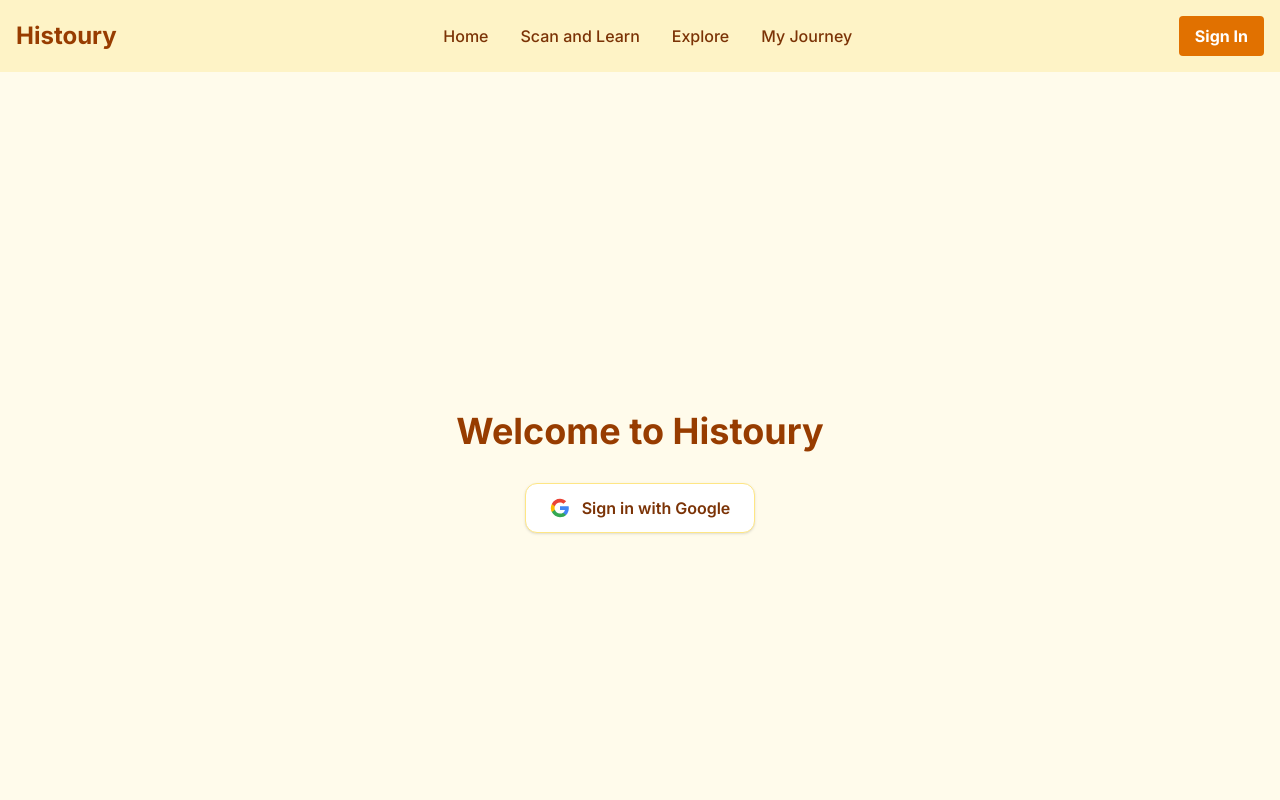
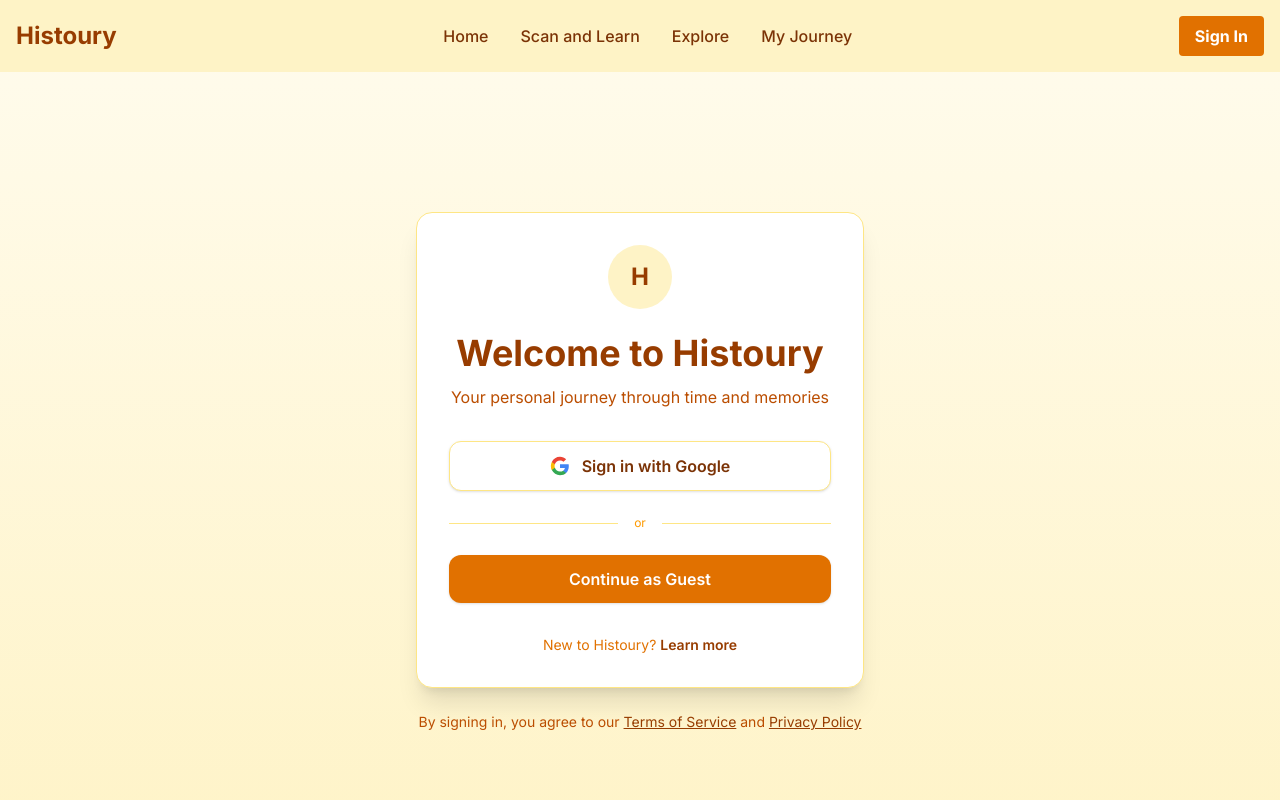
Before and after one commit to AdvayaHackathon/84.TourTechTitans, a Next.js app in the folder histoury/: page /login in a window 1280 px wide. Shown: the top 800 px of the page. Built offline with nearby package versions, Linux system fonts and the light colour scheme.

Commit message:
all good

```diff
--- a/histoury/app/login/page.tsx
+++ b/histoury/app/login/page.tsx
@@ -19,14 +19,27 @@ export default function Login() {
   };
 
   return (
-    <div className="flex flex-col items-center justify-center min-h-screen bg-amber-50 px-4">
-      <h1 className="text-4xl font-bold text-amber-800 mb-8 text-center">
+    <div className="flex flex-col items-center justify-center min-h-screen bg-gradient-to-b from-amber-50 to-amber-100 px-4">
+      <div className="max-w-md w-full bg-white rounded-2xl shadow-xl p-8 border border-amber-200">
+        {/* Logo/Icon could go here */}
+        <div className="flex justify-center mb-6">
+          <div className="h-16 w-16 bg-amber-100 rounded-full flex items-center justify-center">
+            <span className="text-amber-800 text-2xl font-bold">H</span>
+          </div>
+        </div>
+
+        <h1 className="text-4xl font-bold text-amber-800 mb-3 text-center">
           Welcome to Histoury
         </h1>
 
+        <p className="text-amber-700 text-center mb-8">
+          Your personal journey through time and memories
+        </p>
+
+        <div className="space-y-6">
           <button
             onClick={handleGoogleLogin}
-        className="flex items-center gap-3 bg-white text-amber-900 font-semibold px-6 py-3 rounded-xl shadow hover:shadow-lg transition duration-300 border border-amber-200 hover:border-amber-400"
+            className="flex items-center justify-center w-full gap-3 bg-white text-amber-900 font-semibold px-6 py-3 rounded-xl shadow hover:shadow-lg transition duration-300 border border-amber-200 hover:border-amber-400 hover:bg-amber-50"
           >
             <svg width="20" height="20" viewBox="0 0 24 24">
               <path
@@ -48,6 +61,28 @@ export default function Login() {
             </svg>
             Sign in with Google
           </button>
+
+          <div className="flex items-center justify-center">
+            <div className="border-t border-amber-200 flex-grow"></div>
+            <span className="px-4 text-xs text-amber-500">or</span>
+            <div className="border-t border-amber-200 flex-grow"></div>
+          </div>
+
+          <button onClick={() => window.location.href = '/'} className="w-full bg-amber-600 hover:bg-amber-700 text-white font-semibold px-6 py-3 rounded-xl shadow transition duration-300">
+            Continue as Guest
+          </button>
+        </div>
+
+        <div className="mt-8 text-center">
+          <p className="text-amber-600 text-sm">
+            New to Histoury? <a href="/" className="text-amber-800 font-semibold hover:underline">Learn more</a>
+          </p>
+        </div>
+      </div>
+
+      <div className="mt-6 text-amber-700 text-sm text-center max-w-md">
+        By signing in, you agree to our <a href="#" className="text-amber-800 underline">Terms of Service</a> and <a href="#" className="text-amber-800 underline">Privacy Policy</a>
+      </div>
     </div>
   );
 }
```
Lines whose indentation alone changed are shown as unchanged.
